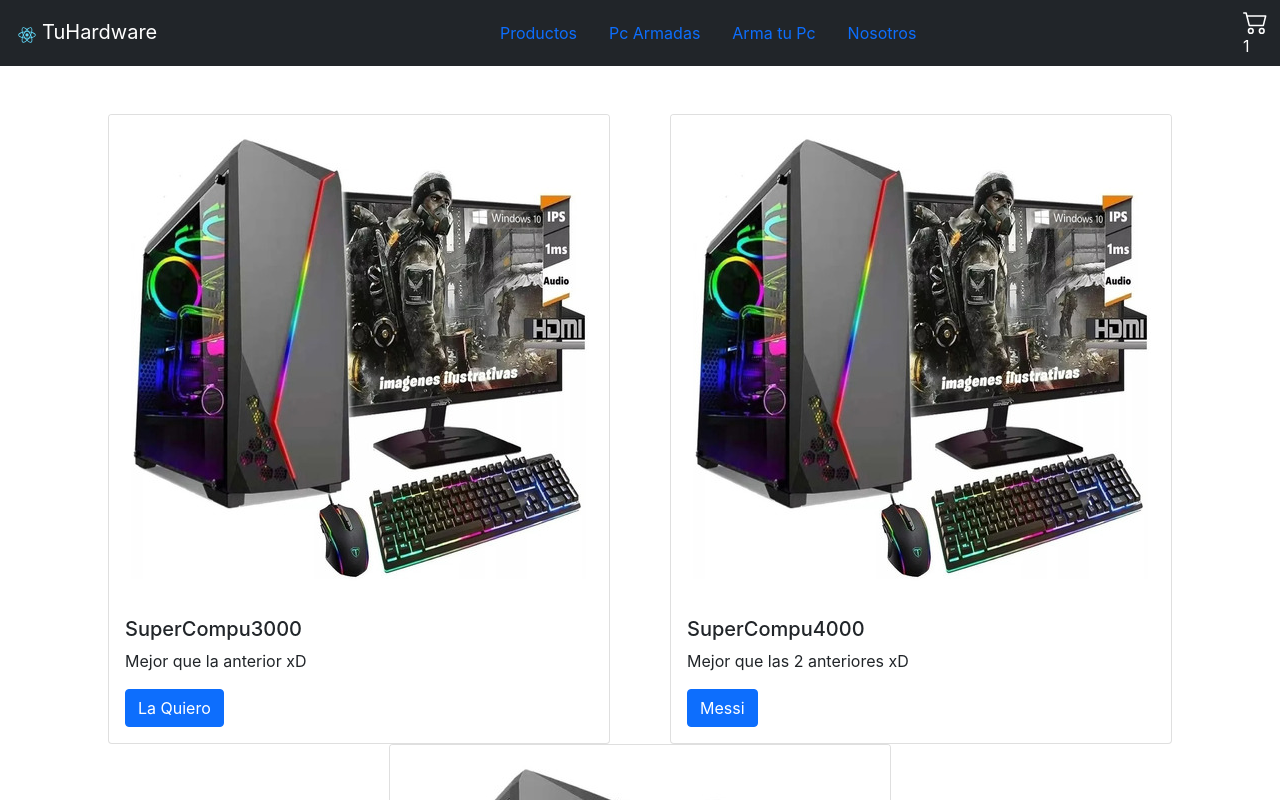
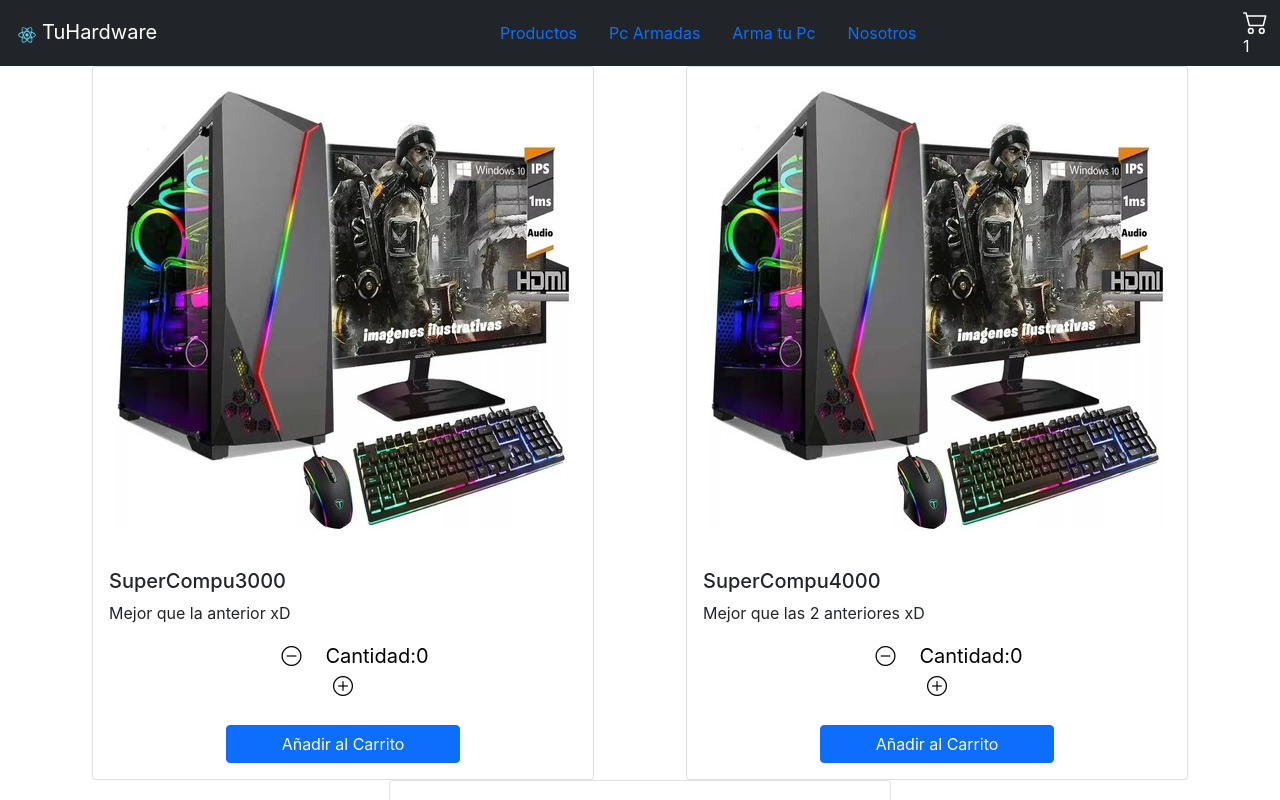
Before and after one commit to patoviola/PatoViola-EcommercePC, a React (Create React App) app: page / in a window 1280 px wide. Shown: the top 800 px of the page. Built offline with nearby package versions, Linux system fonts and the light colour scheme.

Commit message:
arreglos en separaciones

```diff
--- a/package.json
+++ b/package.json
@@ -7,6 +7,7 @@
     "@testing-library/jest-dom": "^5.16.4",
     "@testing-library/react": "^13.0.1",
     "@testing-library/user-event": "^13.5.0",
+    "bootstrap-icons": "^1.8.1",
     "react": "^18.0.0",
     "react-dom": "^18.0.0",
     "react-icons": "^4.3.1",
--- a/public/index.html
+++ b/public/index.html
@@ -2,6 +2,7 @@
 <html lang="es">
   <head>
     <meta charset="utf-8" />
+    <link rel="stylesheet" href="https://cdn.jsdelivr.net/npm/bootstrap-icons@1.8.1/font/bootstrap-icons.css">
     <link rel="icon" href="%PUBLIC_URL%/favicon.ico" />
     <meta name="viewport" content="width=device-width, initial-scale=1" />
     <meta name="theme-color" content="#000000" />
--- a/src/components/Card/Card.jsx
+++ b/src/components/Card/Card.jsx
@@ -1,6 +1,7 @@
 import React from "react";
+import ItemCount from "../ItemCount/ItemCount";
 
-const Card = ({img,title,info,textButton}) => {
+const Card = ({img,title,info}) => {
 
     return (
         <div className="card">
@@ -10,9 +11,8 @@ const Card = ({img,title,info,textButton}) => {
             <p className="card-text text-dark">
                 {info}
             </p>
-            <button className="btn btn-primary">
-                {textButton}
-            </button>
+            <ItemCount/>
+
         </div>
 </div>
 
@@ -21,6 +21,4 @@ const Card = ({img,title,info,textButton}) => {
 
 
 
-
-
 export default Card;
--- a/src/components/Content/Content.jsx
+++ b/src/components/Content/Content.jsx
@@ -5,24 +5,21 @@ import pcGamer from '../../assetes/img/pcGamer.jpg'
 function Content() {
 
   return (
-    <main className='d-flex flex-wrap justify-content-evenly p-5'>
+    <main className='d-flex flex-wrap w-100 justify-content-evenly'>
         <Card
         img={pcGamer}
         title={'SuperCompu3000'}
         info={'Mejor que la anterior xD'}
-        textButton={'La Quiero'}
         />
         <Card
         img={pcGamer}
         title={'SuperCompu4000'}
         info={'Mejor que las 2 anteriores xD'}
-        textButton={'Messi'}
         />
         <Card
         img={pcGamer}
         title={'SuperCompu10000'}
         info={'La mas pro de todas'}
-        textButton={'La llevo'}
         />
     </main>
   )
--- /dev/null
+++ b/src/components/ItemCount/ItemCount.jsx
@@ -0,0 +1,27 @@
+import React from 'react'
+import { useState } from 'react'
+
+const itemCount = () => {
+
+    const [stock, setStock] = useState(0)
+
+    function suma(){
+        stock < 8 ? setStock(stock + 1) : setStock(stock)
+    }
+    function resta(){
+        stock > 0 ? setStock(stock - 1) : setStock(stock)
+    }
+
+  return (
+    <div className='d-grid gap-2 col-6 mx-auto'>
+        <p className="text-black text-center fs-5">
+        <i onClick={resta}className="bi bi-dash-circle m-4"></i>Cantidad:
+        {stock}
+        <i onClick={suma}className="bi bi bi-plus-circle m-4"></i>
+        </p>
+    <button type="button" class="btn btn-primary">Añadir al Carrito</button>
+    </div>
+  )
+}
+
+export default itemCount
```
Also changed, not shown: 1 other file (tests, documents, lock files or other folders).
